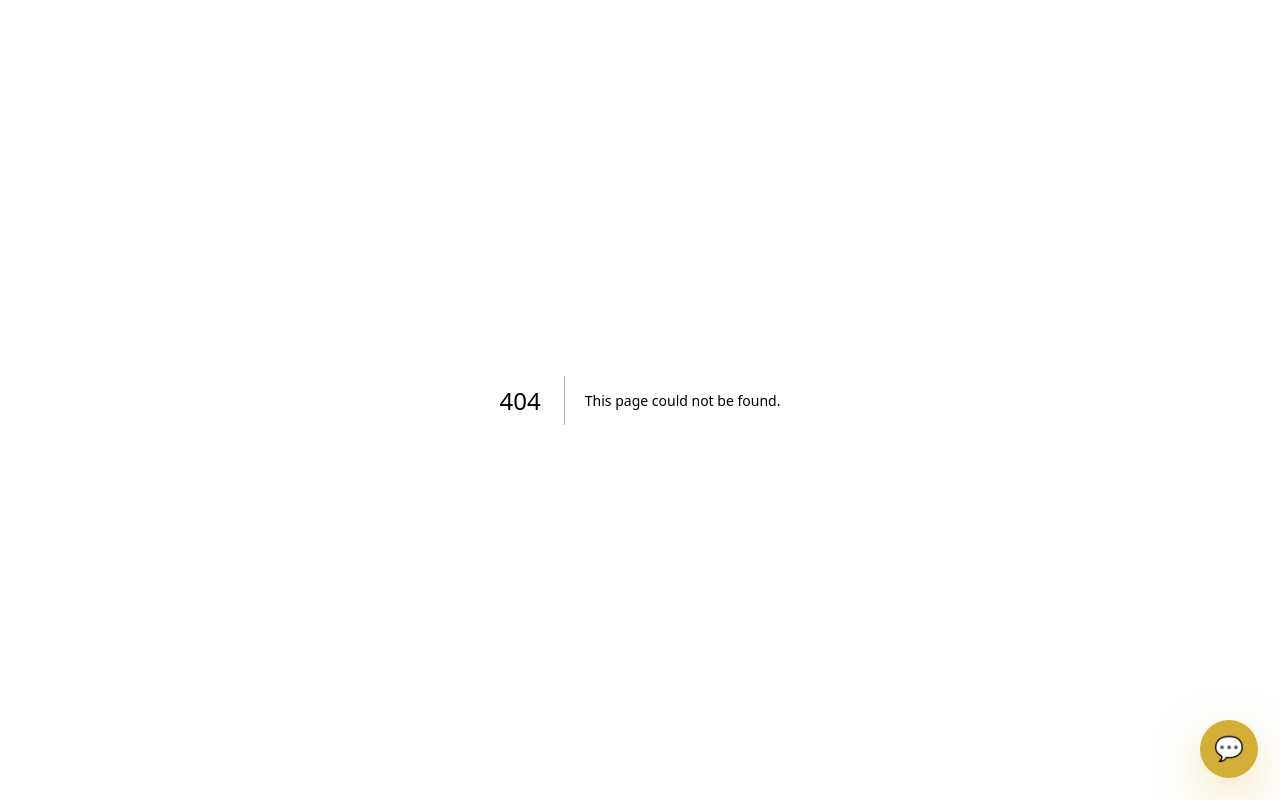
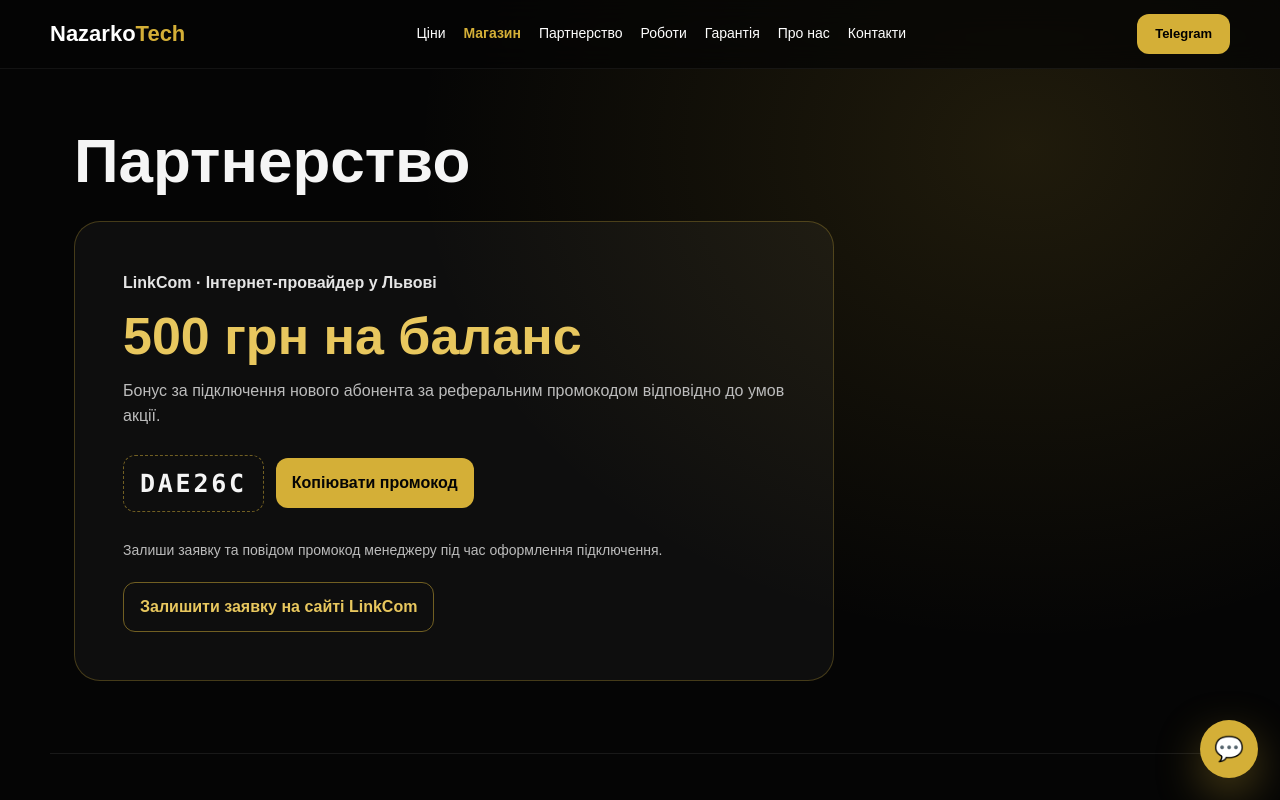
Before and after one commit to NazarkoMi/nazarkotech, a Next.js app: page /partnership in a window 1280 px wide. Before the commit this address had no page. Shown: the top 800 px of the page. Built offline with nearby package versions, Linux system fonts and the light colour scheme.

Commit message:
Add LinkCom partnership offer and application link

```diff
--- a/app/components/Footer.tsx
+++ b/app/components/Footer.tsx
@@ -20,6 +20,7 @@ export default function Footer() {
           <Link href="/works" style={link}>Наші роботи</Link>
           <Link href="/price" style={link}>Ціни</Link>
           <Link href="/shop" style={link}>Магазин MaxNaz</Link>
+          <Link href="/partnership" style={link}>Партнерство</Link>
           <Link href="/contacts" style={link}>Контакти</Link>
           <Link href="/privacy" style={link}>Політика конфіденційності</Link>
         </div>
--- a/app/components/Header.tsx
+++ b/app/components/Header.tsx
@@ -11,13 +11,17 @@ export default function Header() {
         <nav style={navButtons} className="desktop-nav">
           <Link href="/price" style={contactBtn}>Ціни</Link>
           <Link href="/shop" style={shopBtn}>Магазин</Link>
+          <Link href="/partnership" style={contactBtn}>Партнерство</Link>
           <Link href="/works" style={contactBtn}>Роботи</Link>
           <Link href="/warranty" style={contactBtn}>Гарантія</Link>
           <Link href="/about" style={contactBtn}>Про нас</Link>
           <Link href="/contacts" style={contactBtn}>Контакти</Link>
         </nav>
 
-        <Link href="/shop" style={shopBtn} className="mobile-shop-link">Магазин</Link>
+        <nav className="mobile-store-nav" aria-label="Магазин і партнерство">
+          <Link href="/shop" style={shopBtn}>Магазин</Link>
+          <Link href="/partnership" style={contactBtn}>Партнерство</Link>
+        </nav>
 
         <a href="https://t.me/NazarkoMi" style={telegramBtn} className="site-telegram">
           Telegram
@@ -25,20 +29,20 @@ export default function Header() {
       </div>
 
       <style>{`
-        .mobile-shop-link { display: none; }
+        .mobile-store-nav { display: none; }
         @media (max-width: 1020px) {
           .desktop-nav {
             display: none !important;
           }
-          .mobile-shop-link { display: inline-flex; justify-self: center; }
-          .site-header-inner { gap: 14px !important; }
+          .mobile-store-nav { display: flex; gap: 20px; grid-column: 1 / -1; grid-row: 2; }
+          .site-header-inner { grid-template-columns: 1fr auto !important; gap: 10px 14px !important; }
+          .site-telegram { grid-column: 2; grid-row: 1; }
         }
         @media (max-width: 480px) {
           .site-header { padding: 12px 14px !important; }
           .site-header-inner { gap: 8px !important; }
           .site-logo { font-size: 19px !important; }
           .site-telegram { padding: 9px 10px !important; font-size: 12px !important; }
-          .mobile-shop-link { font-size: 12px !important; }
         }
         @media (max-width: 340px) {
           .site-logo { font-size: 17px !important; }
--- /dev/null
+++ b/app/partnership/CopyPromo.tsx
@@ -0,0 +1,26 @@
+"use client";
+
+import { useState } from "react";
+
+export default function CopyPromo({ code }: { code: string }) {
+  const [status, setStatus] = useState("");
+
+  async function copyCode() {
+    try {
+      await navigator.clipboard.writeText(code);
+      setStatus("Промокод скопійовано");
+    } catch {
+      setStatus("Виділи промокод і скопіюй його вручну.");
+    }
+  }
+
+  return (
+    <div className="promo-copy">
+      <div className="promo-code-row">
+        <code>{code}</code>
+        <button type="button" onClick={copyCode}>Копіювати промокод</button>
+      </div>
+      <span className="promo-status" role="status">{status}</span>
+    </div>
+  );
+}
--- /dev/null
+++ b/app/partnership/page.tsx
@@ -0,0 +1,53 @@
+import type { Metadata } from "next";
+import Header from "../components/Header";
+import Footer from "../components/Footer";
+import CopyPromo from "./CopyPromo";
+
+const promoCode = "DAE26C";
+
+export const metadata: Metadata = {
+  title: "Партнерство з LinkCom — промокод | NazarkoTech",
+  description: `Реферальний промокод LinkCom ${promoCode}. 500 грн на баланс за підключення нового абонента у Львові згідно з умовами акції.`,
+  alternates: { canonical: "/partnership" },
+};
+
+export default function PartnershipPage() {
+  return (
+    <main className="partnership-page">
+      <Header />
+      <div className="partnership-content">
+        <h1>Партнерство</h1>
+        <section className="partnership-offer" aria-labelledby="linkcom-offer">
+          <p className="partner-name">LinkCom · Інтернет-провайдер у Львові</p>
+          <h2 id="linkcom-offer">500 грн на баланс</h2>
+          <p>Бонус за підключення нового абонента за реферальним промокодом відповідно до умов акції.</p>
+          <CopyPromo code={promoCode} />
+          <p className="promo-caption">Залиши заявку та повідом промокод менеджеру під час оформлення підключення.</p>
+          <a className="partner-apply" href="https://linkcom.lviv.ua/domashniy-internet/">
+            Залишити заявку на сайті LinkCom
+          </a>
+        </section>
+      </div>
+      <Footer />
+      <style>{`
+        .partnership-page { min-height: 100vh; color: #f5f5f5; background: radial-gradient(ellipse at 80% 15%, rgba(212,175,55,.13), transparent 42%), #050505; font-family: Arial, sans-serif; }
+        .partnership-content { max-width: 1180px; margin: 0 auto; padding: 58px 24px 72px; }
+        .partnership-content h1 { font-size: clamp(38px, 7vw, 62px); line-height: 1.1; font-weight: 700; margin: 0 0 26px; }
+        .partnership-offer { max-width: 760px; padding: clamp(22px, 5vw, 48px); border: 1px solid rgba(212,175,55,.28); border-radius: 26px; background: rgba(255,255,255,.04); }
+        .partnership-offer h2 { margin: 12px 0; color: #e8c75e; font-size: clamp(32px, 6vw, 52px); font-weight: 700; line-height: 1.12; }
+        .partnership-offer p { margin: 0; color: #bcbcbc; line-height: 1.6; }
+        .partnership-offer .partner-name { font-weight: 600; color: #e5e5e5; }
+        .promo-copy { margin-top: 26px; }
+        .promo-code-row { display: flex; flex-wrap: wrap; align-items: center; gap: 12px; }
+        .promo-code-row code { font-size: 25px; font-weight: 700; letter-spacing: .11em; padding: 9px 16px; border-radius: 12px; border: 1px dashed rgba(212,175,55,.5); user-select: all; }
+        .promo-code-row button { padding: 13px 16px; border-radius: 12px; background: #d4af37; color: #050505; font-weight: 700; cursor: pointer; }
+        .promo-code-row button:focus-visible { outline: 2px solid #e8c75e; outline-offset: 4px; }
+        .promo-status { min-height: 1.5em; display: block; margin-top: 6px; color: #e8c75e; font-size: 14px; }
+        .partnership-offer .promo-caption { font-size: 14px; }
+        .partner-apply { display: inline-block; margin-top: 20px; padding: 12px 16px; border: 1px solid rgba(212,175,55,.5); border-radius: 12px; color: #e8c75e; font-weight: 700; text-decoration: none; }
+        .partner-apply:hover { background: rgba(212,175,55,.1); }
+        .partner-apply:focus-visible { outline: 2px solid #e8c75e; outline-offset: 4px; }
+      `}</style>
+    </main>
+  );
+}
--- a/app/sitemap.ts
+++ b/app/sitemap.ts
@@ -73,6 +73,11 @@ export default function sitemap(): MetadataRoute.Sitemap {
       priority: 0.8,
     },
     {
+      url: `${baseUrl}/partnership`,
+      lastModified: new Date(),
+      priority: 0.7,
+    },
+    {
       url: `${baseUrl}/works`,
       lastModified: new Date(),
       priority: 0.9,
```
